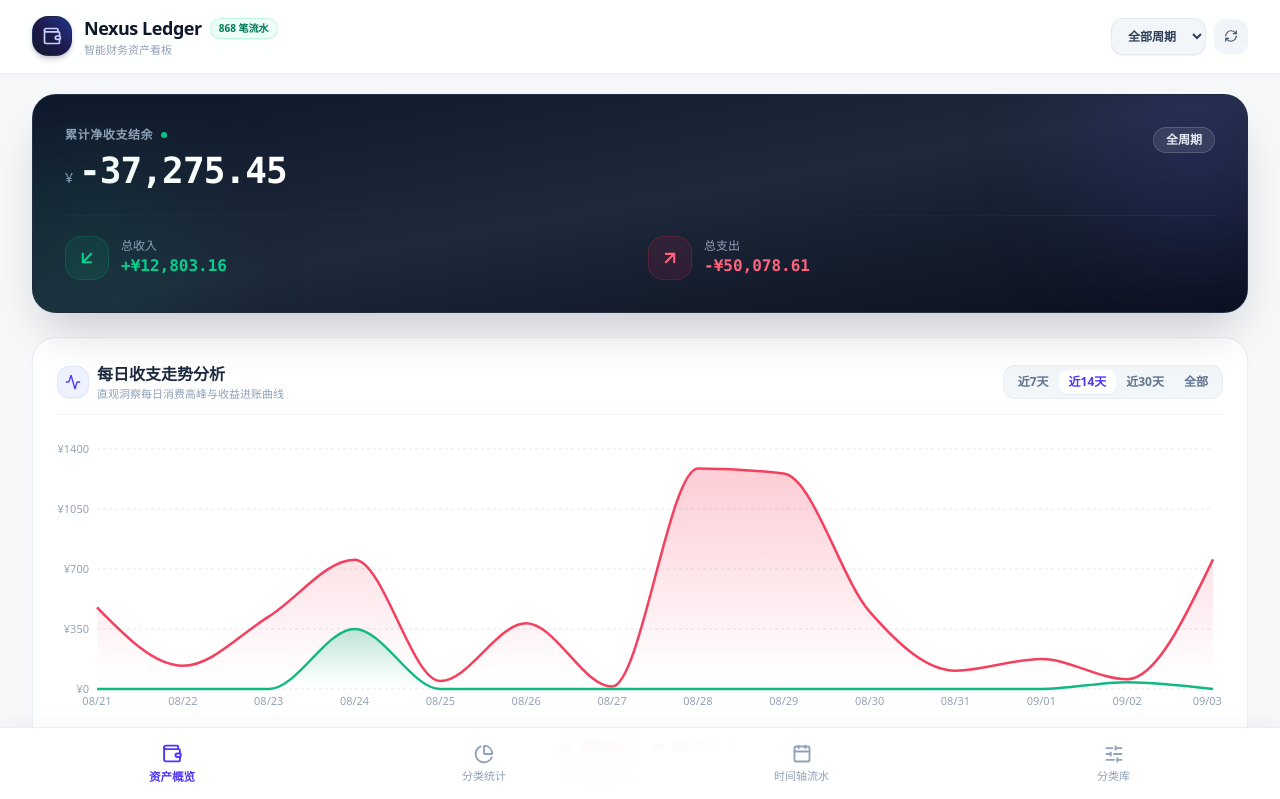
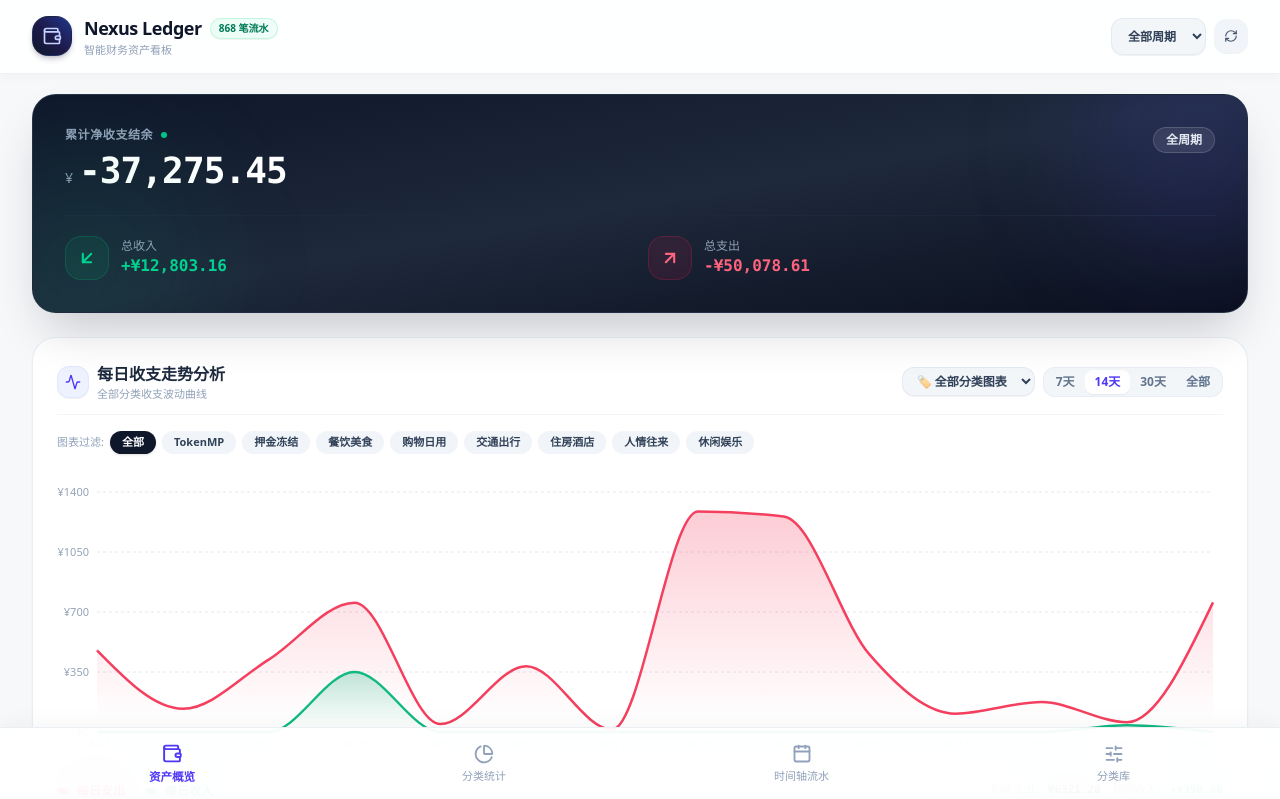
Before and after one commit to sumwai/nexus-ledger, a Next.js app: page / in a window 1280 px wide. Shown: the top 799 px of the page. Built offline with nearby package versions, Linux system fonts and the light colour scheme.

Commit message:
feat: add category filter dropdown and quick pills directly to the daily trend chart

```diff
--- a/src/app/page.tsx
+++ b/src/app/page.tsx
@@ -61,6 +61,9 @@ export default function MobileLedgerApp() {
   const [selectedCategoryDetail, setSelectedCategoryDetail] = useState<CategoryMeta | null>(null);
   const [selectedCounterparty, setSelectedCounterparty] = useState<string | null>(null);
   const [searchKeyword, setSearchKeyword] = useState<string>("");
+
+  // 图表专属分类过滤状态（默认为全部，也可按某个特定分类过滤）
+  const [chartCategoryFilter, setChartCategoryFilter] = useState<string>("all");
 
   // 图表时间跨度：近 7 天 / 近 14 天 / 近 30 天 / 当前月份全部
   const [chartRange, setChartRange] = useState<"7d" | "14d" | "30d" | "all">("14d");
@@ -172,9 +175,13 @@ export default function MobileLedgerApp() {
     }).filter(c => c.total > 0).sort((a, b) => b.total - a.total);
   }, [transactions, categories, selectedMonth]);
 
-  // 每日收支折线/面积图数据构造 (Daily Trend Data for Recharts)
+  // 每日收支折线/面积图数据构造 (支持结合 chartCategoryFilter 进行特定分类过滤)
   const dailyChartData = useMemo(() => {
-    const periodTxs = transactions.filter(t => (selectedMonth === "all" || t.date.startsWith(selectedMonth)));
+    const periodTxs = transactions.filter(t => {
+      if (selectedMonth !== "all" && !t.date.startsWith(selectedMonth)) return false;
+      if (chartCategoryFilter !== "all" && t.category !== chartCategoryFilter) return false;
+      return true;
+    });
 
     // 提取所有涉及的日期
     const dateMap = new Map<string, { income: number; expense: number }>();
@@ -207,7 +214,14 @@ export default function MobileLedgerApp() {
         净结余: parseFloat((val.income - val.expense).toFixed(2))
       };
     });
-  }, [transactions, selectedMonth, chartRange]);
+  }, [transactions, selectedMonth, chartCategoryFilter, chartRange]);
+
+  // 图表分类下的总支出与总收入汇总
+  const chartSummary = useMemo(() => {
+    const exp = dailyChartData.reduce((s, d) => s + d.支出, 0);
+    const inc = dailyChartData.reduce((s, d) => s + d.收入, 0);
+    return { exp, inc };
+  }, [dailyChartData]);
 
   // 按日期分组流水
   const groupedTransactionsByDate = useMemo(() => {
@@ -369,12 +383,14 @@ export default function MobileLedgerApp() {
   };
 
   // 自定义图表 Tooltip
-  const CustomTooltip = ({ active, payload, label }: any) => {
+  const CustomTooltip = ({ active, payload }: any) => {
     if (active && payload && payload.length) {
+      const currentCatName = chartCategoryFilter === "all" ? "全部收支" : categories.find(c => c.id === chartCategoryFilter)?.label;
       return (
         <div className="bg-slate-900/95 backdrop-blur-md border border-slate-700/80 p-3 rounded-2xl shadow-xl text-xs space-y-1.5 font-mono text-white">
-          <div className="font-sans font-bold text-slate-300 pb-1 border-b border-slate-800">
-            {payload[0]?.payload?.date}
+          <div className="font-sans font-bold text-slate-300 pb-1 border-b border-slate-800 flex items-center justify-between gap-2">
+            <span>{payload[0]?.payload?.date}</span>
+            <span className="text-[10px] text-indigo-400 bg-indigo-950/80 px-1.5 py-0.2 rounded border border-indigo-700/50">{currentCatName}</span>
           </div>
           <div className="flex items-center justify-between gap-4 text-rose-400">
             <span className="flex items-center gap-1.5 font-sans">
@@ -500,28 +516,52 @@ export default function MobileLedgerApp() {
               </div>
             </div>
 
-            {/* 📈 每日收支动态折线/面积趋势图卡片 */}
+            {/* 📈 每日收支走势分析卡片（支持图表分类筛选） */}
             <div className="bg-white rounded-3xl p-5 sm:p-6 border border-slate-200/70 shadow-xs space-y-4">
-              <div className="flex flex-col sm:flex-row justify-between sm:items-center gap-2 border-b border-slate-100 pb-3">
+              <div className="flex flex-col sm:flex-row justify-between sm:items-center gap-3 border-b border-slate-100 pb-3">
                 <div className="flex items-center gap-2">
                   <div className="w-8 h-8 rounded-xl bg-indigo-50 text-indigo-600 flex items-center justify-center border border-indigo-100 shadow-2xs">
                     <Activity className="w-4 h-4" />
                   </div>
                   <div>
+                    <div className="flex items-center gap-2">
                       <h3 className="text-sm sm:text-base font-bold text-slate-800">每日收支走势分析</h3>
-                    <p className="text-[11px] text-slate-400">直观洞察每日消费高峰与收益进账曲线</p>
+                      {chartCategoryFilter !== "all" && (
+                        <span className="px-2 py-0.5 rounded-md bg-indigo-50 text-indigo-600 text-[10px] font-bold border border-indigo-200/80">
+                          只看: {categories.find(c => c.id === chartCategoryFilter)?.label}
+                        </span>
+                      )}
+                    </div>
+                    <p className="text-[11px] text-slate-400">
+                      {chartCategoryFilter === "all" ? "全部分类收支波动曲线" : `【${categories.find(c => c.id === chartCategoryFilter)?.label}】专项每日走势`}
+                    </p>
                   </div>
                 </div>
 
+                <div className="flex flex-wrap items-center gap-2">
+                  {/* 🎯 图表专属分类过滤下拉框 */}
+                  <select
+                    value={chartCategoryFilter}
+                    onChange={(e) => setChartCategoryFilter(e.target.value)}
+                    className="bg-slate-100/90 hover:bg-slate-200/80 border border-slate-200/80 text-xs font-bold rounded-xl px-2.5 py-1 text-slate-700 focus:outline-none focus:border-indigo-500 shadow-2xs transition-all whitespace-nowrap"
+                  >
+                    <option value="all">🏷️ 全部分类图表</option>
+                    {categories.map((c) => (
+                      <option key={c.id} value={c.id}>
+                        {c.label}
+                      </option>
+                    ))}
+                  </select>
+
                   {/* 时间跨度切换 */}
-                <div className="flex bg-slate-100/90 p-1 rounded-xl w-fit border border-slate-200/60 text-xs">
+                  <div className="flex bg-slate-100/90 p-0.5 rounded-xl border border-slate-200/60 text-xs">
                     <button
                       onClick={() => setChartRange("7d")}
                       className={`px-2.5 py-1 rounded-lg font-bold transition-all ${
                         chartRange === "7d" ? "bg-white text-indigo-600 shadow-2xs" : "text-slate-500"
                       }`}
                     >
-                    近7天
+                      7天
                     </button>
                     <button
                       onClick={() => setChartRange("14d")}
@@ -529,7 +569,7 @@ export default function MobileLedgerApp() {
                         chartRange === "14d" ? "bg-white text-indigo-600 shadow-2xs" : "text-slate-500"
                       }`}
                     >
-                    近14天
+                      14天
                     </button>
                     <button
                       onClick={() => setChartRange("30d")}
@@ -537,7 +577,7 @@ export default function MobileLedgerApp() {
                         chartRange === "30d" ? "bg-white text-indigo-600 shadow-2xs" : "text-slate-500"
                       }`}
                     >
-                    近30天
+                      30天
                     </button>
                     <button
                       onClick={() => setChartRange("all")}
@@ -548,6 +588,35 @@ export default function MobileLedgerApp() {
                       全部
                     </button>
                   </div>
+                </div>
+              </div>
+
+              {/* 图表分类快捷胶囊导航 */}
+              <div className="flex items-center gap-1.5 overflow-x-auto pb-1 text-xs">
+                <span className="text-slate-400 text-[11px] font-medium whitespace-nowrap shrink-0">图表过滤:</span>
+                <button
+                  onClick={() => setChartCategoryFilter("all")}
+                  className={`px-3 py-1 rounded-full text-[11px] font-bold whitespace-nowrap shrink-0 transition-all ${
+                    chartCategoryFilter === "all"
+                      ? "bg-slate-900 text-white shadow-sm"
+                      : "bg-slate-100 hover:bg-slate-200/80 text-slate-600"
+                  }`}
+                >
+                  全部
+                </button>
+                {categories.slice(0, 8).map((cat) => (
+                  <button
+                    key={cat.id}
+                    onClick={() => setChartCategoryFilter(chartCategoryFilter === cat.id ? "all" : cat.id)}
+                    className={`px-3 py-1 rounded-full text-[11px] font-semibold whitespace-nowrap shrink-0 transition-all flex items-center gap-1 ${
+                      chartCategoryFilter === cat.id
+                        ? "bg-indigo-600 text-white shadow-sm shadow-indigo-500/20 scale-102"
+                        : "bg-slate-100 hover:bg-slate-200/80 text-slate-700"
+                    }`}
+                  >
+                    <span>{cat.label}</span>
+                  </button>
+                ))}
               </div>
 
               {/* 折线面积图主体 */}
@@ -599,13 +668,14 @@ export default function MobileLedgerApp() {
                   </ResponsiveContainer>
                 ) : (
                   <div className="h-full flex items-center justify-center text-xs text-slate-400">
-                    当前周期暂无图表数据
+                    该分类在当前周期暂无图表数据
                   </div>
                 )}
               </div>
 
-              {/* 图例 */}
-              <div className="flex items-center justify-center gap-6 pt-1 text-xs font-semibold">
+              {/* 图例与当前图表汇总 */}
+              <div className="flex flex-wrap items-center justify-between pt-1 border-t border-slate-100 text-xs">
+                <div className="flex items-center gap-5 font-semibold">
                   <div className="flex items-center gap-2 text-rose-600">
                     <span className="w-3 h-1.5 rounded-full bg-rose-500" />
                     <span>每日支出</span>
@@ -613,6 +683,12 @@ export default function MobileLedgerApp() {
                   <div className="flex items-center gap-2 text-emerald-600">
                     <span className="w-3 h-1.5 rounded-full bg-emerald-500" />
                     <span>每日收入</span>
+                  </div>
+                </div>
+
+                <div className="flex items-center gap-3 text-[11px] text-slate-500 font-mono mt-1 sm:mt-0">
+                  {chartSummary.exp > 0 && <span>期间支出: <b className="text-slate-800">¥{chartSummary.exp.toFixed(2)}</b></span>}
+                  {chartSummary.inc > 0 && <span>期间收入: <b className="text-emerald-600">+¥{chartSummary.inc.toFixed(2)}</b></span>}
                 </div>
               </div>
             </div>
@@ -794,7 +870,7 @@ export default function MobileLedgerApp() {
           </div>
         )}
 
-        {/* 3. 全量流水 Tab (强化多维快捷过滤：分类筛选下拉 + 交易方下拉 + 搜索) */}
+        {/* 3. 全量流水 Tab */}
         {activeTab === "records" && (
           <div className="w-full space-y-5">
             {/* 顶栏筛选与统计卡片 */}
@@ -862,7 +938,7 @@ export default function MobileLedgerApp() {
 
               {/* 三联复合筛选行：只看某分类 + 交易方选择 + 关键词搜索 */}
               <div className="grid grid-cols-1 sm:grid-cols-3 gap-2.5">
-                {/* 🎯 专属：只看某分类下拉选择器 */}
+                {/* 只看某分类下拉选择器 */}
                 <div className="sm:col-span-1">
                   <select
                     value={selectedCategoryDetail?.id || ""}
```
Lines whose indentation alone changed are shown as unchanged.
